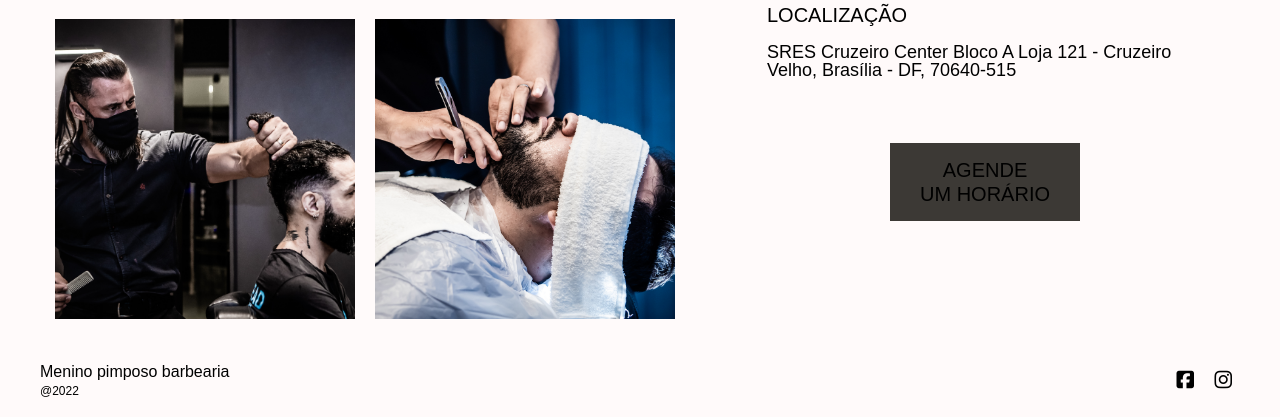
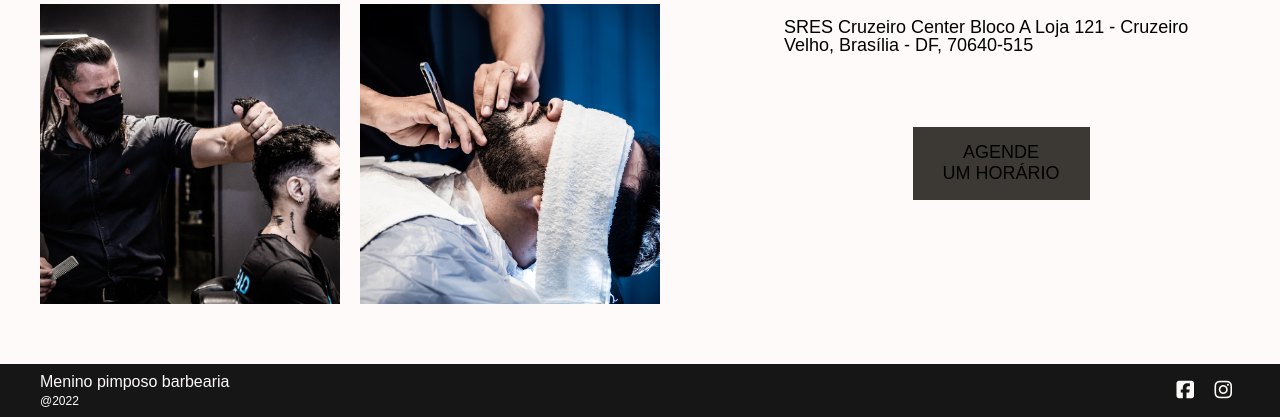
Before and after one commit to MariaCHelena/SENAC-PHP-com-MySQL, a PHP site: page / in a window 1280 px wide. Shown: the part 2910-3327 px from the top of the page. Run offline with PHP 8.4, Linux system fonts and the light colour scheme; some libraries are stand-ins or nearby versions.

Commit message:
Atualizações feitas remotamente

```diff
--- a/Barbearia/assets/css/homeCSS.css
+++ b/Barbearia/assets/css/homeCSS.css
@@ -65,10 +65,6 @@
     gap: 20px;
 }
 
-.wrapper {
-    padding: 15px;
-}
-
 .wrapper:after{
     content: "";
     display: table;
@@ -84,7 +80,7 @@
     display: block;
     width: 100%;
     margin-right: 5%;
-    margin-left: 5%;
+    margin-left: 10%;
 }
 
 /*coluna da direita*/
@@ -93,13 +89,13 @@
 }
 
 .horarios h3{
-    font-size: 23px;
+    font-size: 20px;
     text-align: center;
     margin-bottom: 2em;
 }
 
-.horarios span{
-    font-size: 20px;
+.horarios a{
+    font-size: 18px;
     margin-bottom: 2%;
 }
 
--- a/Barbearia/assets/css/rodape.css
+++ b/Barbearia/assets/css/rodape.css
@@ -1,3 +1,10 @@
+footer{
+    color: var(--branco);
+    background-color: var(--marrom-escuro);
+
+    margin-top: 40px;
+}
+
 footer i:hover {
     color: var(--cinza);
 }
--- a/Barbearia/index.php
+++ b/Barbearia/index.php
@@ -93,8 +93,8 @@
                 <h3>BARBEARIA MENINO PIMPOSO</h3>
                 <span>HORÁRIOS DE FUNCIONAMENTO</span>
                 <div class="wrapper-texto">
-                    <p>Segunda a Sexta .................... 8h às 18h</p>
-                    <p>Sábado, domingo e feriados ............ 10h </p>
+                    <p>Segunda a Sexta ..............................8h às 18h</p>
+                    <p>Sábado, domingo e feriados ............10h às 16h </p>
                 </div>
 
                 <span>LOCALIZAÇÃO</span>
@@ -102,7 +102,7 @@
                     <a href="https://www.google.com/maps/place/Barbearia+Dom+Ribeiro/@-15.7883176,-47.9409155,15z/data=!4m5!3m4!1s0x0:0x7bdd7121e34b4b21!8m2!3d-15.7883176!4d-47.9409155" target="_blanc"><p>SRES Cruzeiro Center Bloco A Loja 121 - Cruzeiro Velho, Brasília - DF, 70640-515</p><a>
                 </div>
                 <div class="botoes">
-                    <span class="botao">AGENDE<br> UM HORÁRIO</span>
+                    <a class="botao" href="agenda.php">AGENDE<br> UM HORÁRIO</a>
                 </div>
             </div>
         </div>
```
Also changed, not shown: Barbearia/assets/css/agendaCSS.css (+5 -3 lines).
